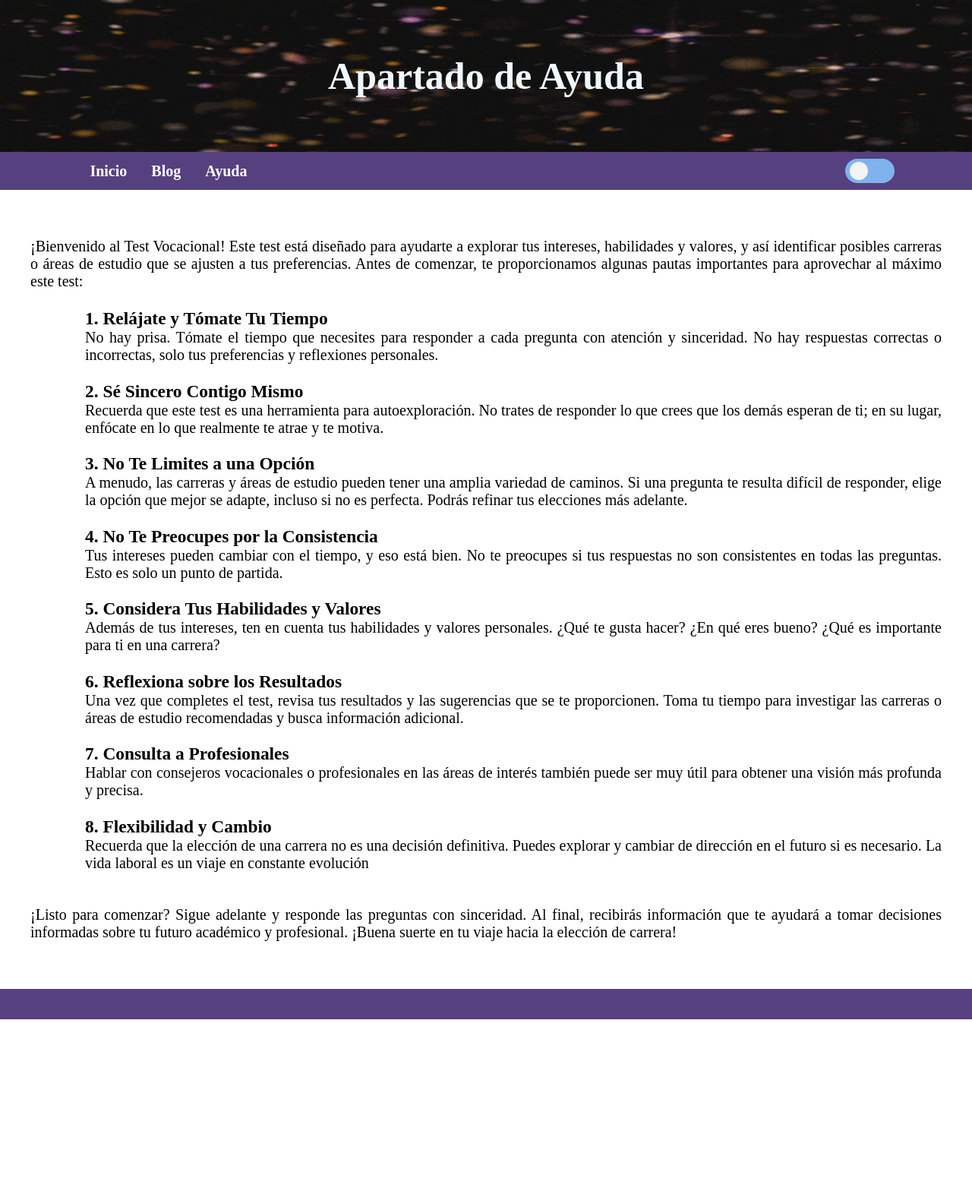
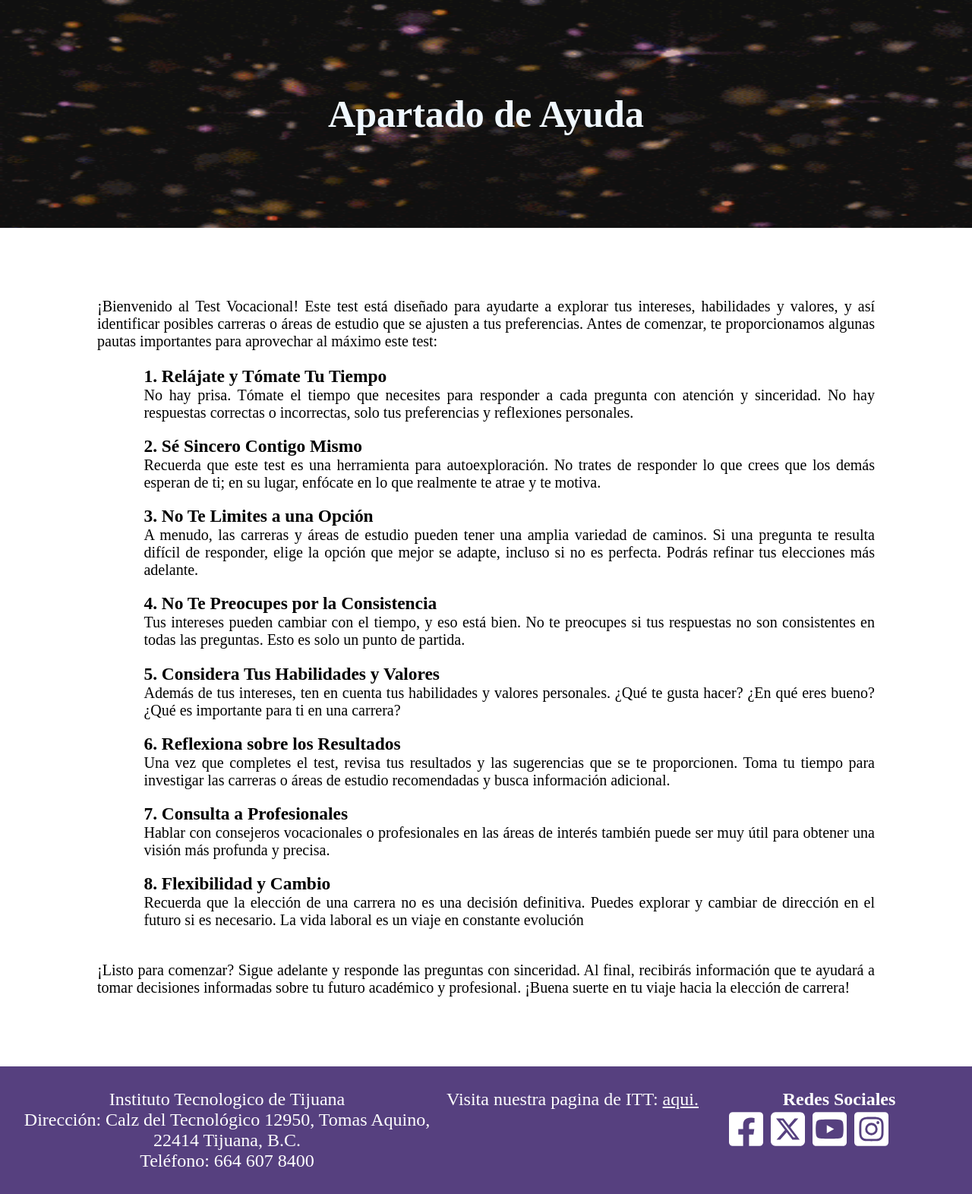
Before and after one commit to NinjaDiaz007/Blog, a Jekyll site: the page ProyectoIA/ayuda.html, which Jekyll copies as it is, in a window 1280 px wide. Shown: the whole page at 76% size. Built offline with Jekyll 4.4.1, drawn with Linux system fonts in a browser that asks for light colours; before the commit the page ends 1342 px from its top, so only the background shows below that.

Commit message:
Add files via upload

```diff
--- a/ProyectoIA/ayuda.html
+++ b/ProyectoIA/ayuda.html
@@ -21,12 +21,12 @@
             </div>
         </section>
 
-        <header class="fon-1">
+        <header class="fon-1 none">
             <nav class="nav-hor">
                 <div class="enlaces">
-                    <a href="#" class="link-1">Inicio</a>
-                    <a href="./block.html" class="link-1">Blog</a>
-                    <a href="./ayuda.html" target="_blank" class="link-1">Ayuda</a>
+                    <a title="princiapal" href="#" class="link-1">Inicio</a>
+                    <a title="blog" href="https://sites.google.com/tectijuana.edu.mx/consultec/inicio" target="_black" class="link-1">Blog</a>
+                    <a title="ayuda" href="./ayuda.html" target="_black" class="link-1">Ayuda</a>
                     <!--<label for="btn-ayuda" class="link-1">Ayuda</label>-->
                 </div>
 
@@ -74,7 +74,44 @@
 
         </main>
 
-        <footer class="pie-pagina fon-1"></footer>
+        <footer class="pie-pagina fon-1">
+            <div class="content-info">
+                <p>Instituto Tecnologico de Tijuana</p>
+                <p>Direcci&#243;n: Calz del Tecnológico 12950, Tomas Aquino, 22414 Tijuana, B.C.</p>
+                <p>Tel&#233;fono: 664 607 8400</p>
+                <!--<p>Email: </p>-->
+            </div>
+
+            <div class="link-sitio">
+                <p>
+                    Visita nuestra pagina de ITT:
+                    <a class="link-1" target="_black" href="https://www.tijuana.tecnm.mx/">aqui.</a>
+                </p>
+
+            </div>
+
+            <div class="link-social">
+                <h2>Redes Sociales</h2>
+
+                <div class="enlaces">
+                    <a title="facebook" href="https://www.facebook.com/TecNMTijuana" target="_black" class="link-default">
+                    <img src="./img/facebook.svg">
+                    </a>
+
+                    <a title="twitter" href="https://twitter.com/TecNMTijuana" target="_black" class="link-default">
+                        <img src="./img/twitter.svg">
+                    </a>
+
+                    <a title="youtube" href="https://www.youtube.com/TecNMTijuana" target="_black" class="link-default">
+                        <img src="./img/youtube.svg">
+                    </a>
+
+                    <a title="instagram" href="https://www.instagram.com/tecnmtijuana/" target="_black" class="link-default">
+                        <img src="./img/instagram.svg">
+                    </a>
+                </div>
+            </div>
+        </footer>
 
         <script src="./js/switch.js"></script>
     </body>
--- a/ProyectoIA/css/media_query.css
+++ b/ProyectoIA/css/media_query.css
@@ -5,10 +5,10 @@
 
     /* Hero de Imagenes */
     .hero{
-        height: 180px;
+        height: 190px;
     }
     .hero .texto h1{
-        font-size: 45px;
+        font-size: 46px;
         text-align: center;
     }
 
@@ -20,7 +20,7 @@
         font-size: 40px;
     }
     .main p{
-        font-size: 20px;
+        font-size: 22px;
     }
     .main .respuesta button{
         font-size: 18px;
--- a/ProyectoIA/css/paleta.css
+++ b/ProyectoIA/css/paleta.css
@@ -66,9 +66,11 @@
 /* Clases para el fondo */
 .oscuro .fon-1{
     background-color: #1b1b1b;
+    color: white;
 }
 .oscuro .fon-3{
     background-color: #3b3b3b;
+    color: white;
 }
 
 /* Clases para los botones o enlaces */
@@ -99,3 +101,10 @@
     border: 1px solid white;
 }
 /*=============================================*/
+
+.link-default{
+    filter: invert(100%) sepia(100%) saturate(0%) hue-rotate(158deg) brightness(103%) contrast(101%);
+}
+.link-default:hover{
+    filter: invert(55%) sepia(56%) saturate(5153%) hue-rotate(337deg) brightness(104%) contrast(86%);
+}
--- a/ProyectoIA/css/style.css
+++ b/ProyectoIA/css/style.css
@@ -14,7 +14,7 @@
 /*=============================================*/
 .hero{
     width: 100%;
-    height: 200px;
+    height: 300px;
     position: relative;
 }
 .hero img{
@@ -93,14 +93,16 @@
 /*=============================================*/
 /*=============================================*/
 .main{
-    width: 1200px;
+    width: 80%;
     max-width: 1200px;
-    margin: 15px auto;
+    padding: 4% 0;
+    margin: auto;
 }
 .main > p{
     width: 98%;
     margin: auto;
-    font-size: 18px;
+    font-size: 26px;
+    margin-bottom: 0.5%;
 }
 .main .preguntas{
     width: 99%;
@@ -201,7 +203,6 @@
 /*============== Carta Buenvenida =============*/
 /*=============================================*/
 .card {
-  background-color: white;
   position: fixed;
   top: 50%;
   left: -50%;
@@ -247,7 +248,6 @@
 }
 
 .card-body-text {
-  color: var(--dark-gray);
   font-size: 1.6rem;
   margin-top: 0;
   margin-bottom: 1.6rem;
@@ -323,6 +323,40 @@
     width: 100%;
     padding: 20px;
     text-align: center;
+    display: flex;
+    flex-wrap: wrap;
+}
+.pie-pagina .content-info{
+    width: 45%;
+    font-size: 24px;
+    padding: 10px;
+}
+
+.pie-pagina .link-sitio{
+    width: 30%;
+    padding: 10px;
+    font-size: 24px;
+    display: flex;
+
+}
+
+.pie-pagina .link-social{
+    width: 25%;
+    padding: 10px;
+}
+.pie-pagina .link-social .enlaces{
+    display: flex;
+    gap: 10px;
+}
+.pie-pagina .link-social .enlaces a{
+    display: block;
+    font-size: 20px;
+    width: 45px;
+    height: 45px;
+    text-decoration: none;
+}
+.pie-pagina .link-social .enlaces a img{
+    width: 100%;
 }
 /*=============================================*/
 
--- a/ProyectoIA/js/main.js
+++ b/ProyectoIA/js/main.js
@@ -103,3 +103,7 @@ function PreguntasPantalla(){
     }
 }
 PreguntasPantalla();
+
+function Cerrar_Modal(){
+    card.style.left = "-50%";
+}
```
Also changed, not shown: ProyectoIA/index.html (+42 -3 lines), ProyectoIA/js/evento_botones.js (+4 -10 lines), ProyectoIA/img/Felicidad.gif, ProyectoIA/img/facebook.svg (added), ProyectoIA/img/grafica_con_chart.png, ProyectoIA/img/hero.png, ProyectoIA/img/instagram.svg (added), ProyectoIA/img/modal1.png, ProyectoIA/img/pantalla1.png, ProyectoIA/img/particulas.gif, ProyectoIA/img/twitter.svg (added), ProyectoIA/img/youtube.svg (added).
